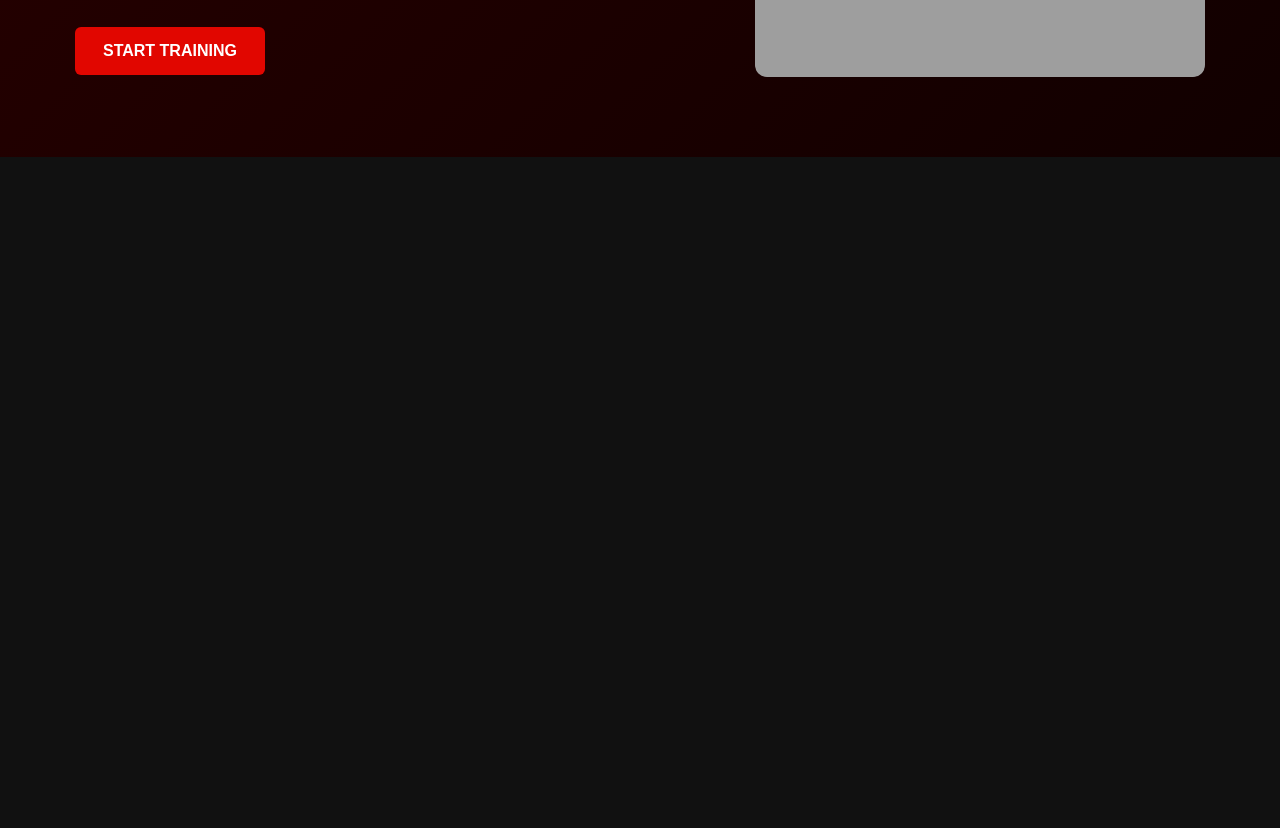
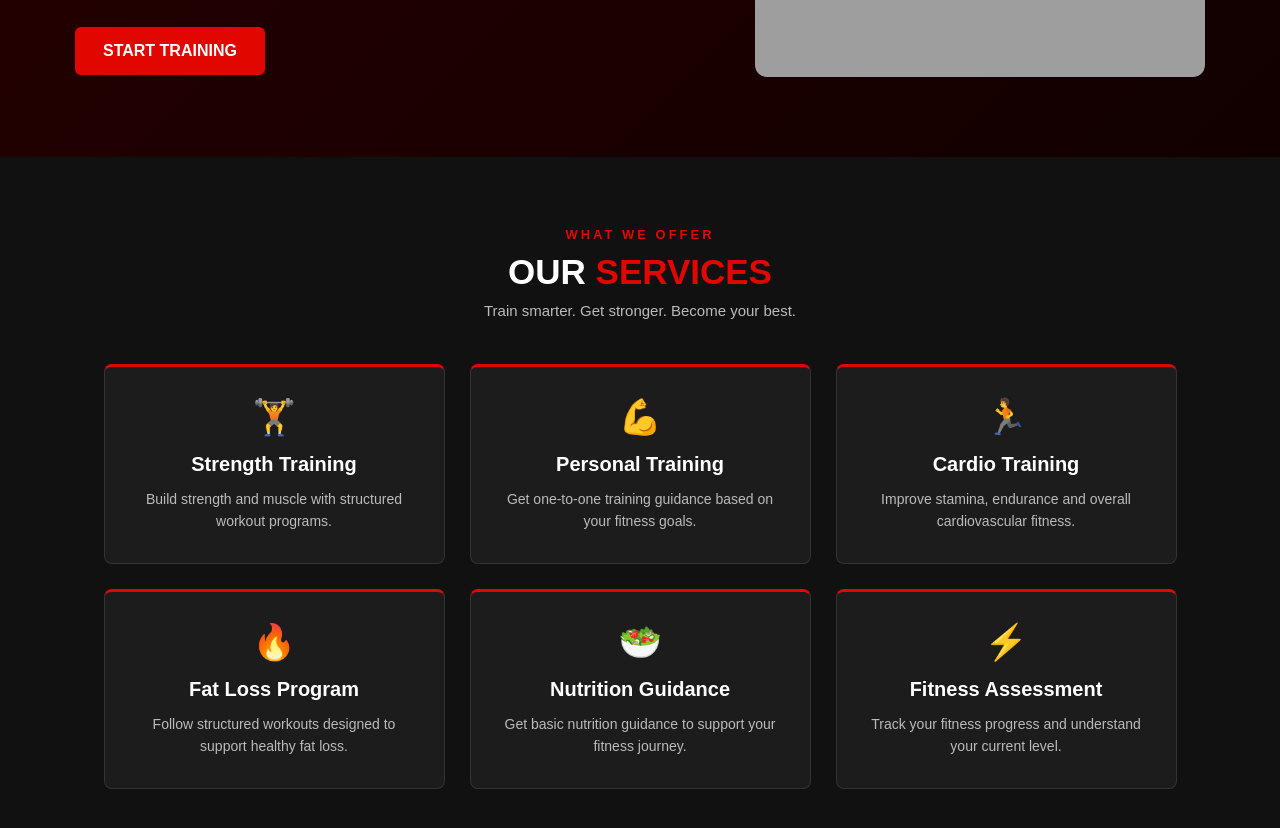
Before and after one commit to rohitankam123/HEADER-TASK, a plain HTML site: page index.html in a window 1280 px wide. Shown: the part 598-1426 px from the top of the page. Before the commit the page ends 800 px from the top, so only its background shows below. Drawn offline with Linux system fonts and the light colour scheme; grey boxes are pictures that could not be loaded.

Commit message:
Add files via upload

```diff
--- a/index.html
+++ b/index.html
@@ -103,6 +103,109 @@
     </div>
 
 </section>
+<!-- Services Section -->
+
+<section class="services">
+
+    <div class="services-heading">
+        <p>WHAT WE OFFER</p>
+
+        <h2>OUR <span>SERVICES</span></h2>
+
+        <p>
+            Train smarter. Get stronger. Become your best.
+        </p>
+    </div>
+
+
+    <div class="service-container">
+
+        <!-- Service 1 -->
+        <div class="service-card">
+
+            <div class="service-icon">🏋️</div>
+
+            <h3>Strength Training</h3>
+
+            <p>
+                Build strength and muscle with structured workout programs.
+            </p>
+
+        </div>
+
+
+        <!-- Service 2 -->
+        <div class="service-card">
+
+            <div class="service-icon">💪</div>
+
+            <h3>Personal Training</h3>
+
+            <p>
+                Get one-to-one training guidance based on your fitness goals.
+            </p>
+
+        </div>
+
+
+        <!-- Service 3 -->
+        <div class="service-card">
+
+            <div class="service-icon">🏃</div>
+
+            <h3>Cardio Training</h3>
+
+            <p>
+                Improve stamina, endurance and overall cardiovascular fitness.
+            </p>
+
+        </div>
+
+
+        <!-- Service 4 -->
+        <div class="service-card">
+
+            <div class="service-icon">🔥</div>
+
+            <h3>Fat Loss Program</h3>
+
+            <p>
+                Follow structured workouts designed to support healthy fat loss.
+            </p>
+
+        </div>
+
+
+        <!-- Service 5 -->
+        <div class="service-card">
+
+            <div class="service-icon">🥗</div>
+
+            <h3>Nutrition Guidance</h3>
+
+            <p>
+                Get basic nutrition guidance to support your fitness journey.
+            </p>
+
+        </div>
+
+
+        <!-- Service 6 -->
+        <div class="service-card">
+
+            <div class="service-icon">⚡</div>
+
+            <h3>Fitness Assessment</h3>
+
+            <p>
+                Track your fitness progress and understand your current level.
+            </p>
+
+        </div>
+
+    </div>
+
+</section>
 </body>
 
 </html>
--- a/style.css
+++ b/style.css
@@ -506,3 +506,158 @@ nav a:hover {
         width: 100%;
     }
 }
+/* ------------------------------------ */
+
+/* Services Section */
+
+.services {
+    background-color: #111111;
+    color: white;
+
+    padding: 70px 50px;
+}
+
+
+/* Services Heading */
+
+.services-heading {
+    text-align: center;
+
+    margin-bottom: 45px;
+}
+
+.services-heading > p:first-child {
+    color: #e10600;
+
+    font-size: 13px;
+
+    font-weight: bold;
+
+    letter-spacing: 3px;
+
+    margin-bottom: 10px;
+}
+
+.services-heading h2 {
+    font-size: 35px;
+
+    margin-bottom: 10px;
+}
+
+.services-heading h2 span {
+    color: #e10600;
+}
+
+.services-heading p:last-child {
+    color: #bbbbbb;
+
+    font-size: 15px;
+}
+
+
+/* Service Container */
+
+.service-container {
+    max-width: 1100px;
+
+    margin: auto;
+
+    display: flex;
+
+    justify-content: center;
+
+    flex-wrap: wrap;
+
+    gap: 25px;
+}
+
+
+/* Service Card */
+
+.service-card {
+    width: 31%;
+
+    min-width: 280px;
+
+    background-color: #1c1c1c;
+
+    border: 1px solid #333333;
+
+    border-top: 3px solid #e10600;
+
+    border-radius: 8px;
+
+    padding: 30px 25px;
+
+    text-align: center;
+
+    transition: 0.3s;
+}
+
+
+/* Service Icon */
+
+.service-icon {
+    font-size: 35px;
+
+    margin-bottom: 15px;
+}
+
+
+/* Service Title */
+
+.service-card h3 {
+    font-size: 20px;
+
+    margin-bottom: 12px;
+}
+
+
+/* Service Description */
+
+.service-card p {
+    color: #bbbbbb;
+
+    font-size: 14px;
+
+    line-height: 1.6;
+}
+
+
+/* Hover Effect */
+
+.service-card:hover {
+    transform: translateY(-8px);
+
+    border-color: #e10600;
+
+    box-shadow: 0 10px 25px rgba(225, 6, 0, 0.2);
+}
+
+
+/* Responsive Design */
+
+@media (max-width: 768px) {
+
+    .service-card {
+        width: 45%;
+    }
+
+}
+
+
+@media (max-width: 500px) {
+
+    .services {
+        padding: 50px 20px;
+    }
+
+    .service-card {
+        width: 100%;
+    }
+
+    .services-heading h2 {
+        font-size: 28px;
+    }
+
+}
```
